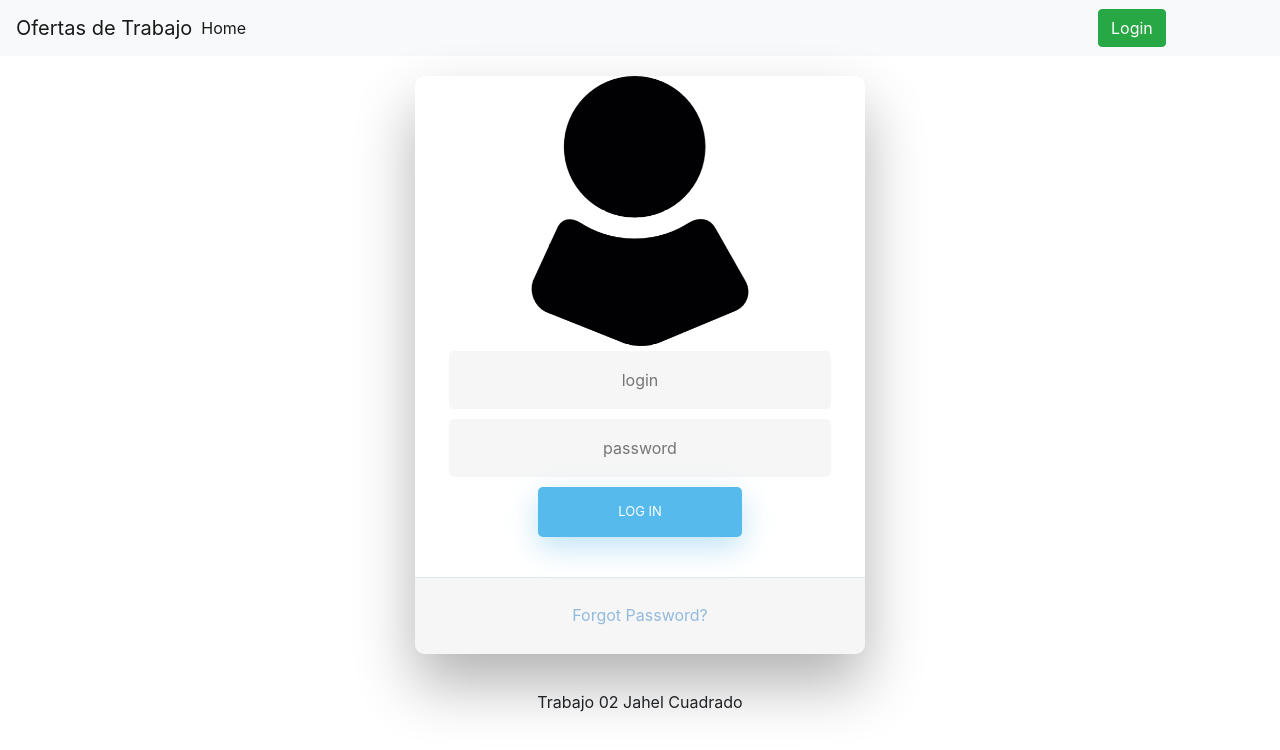
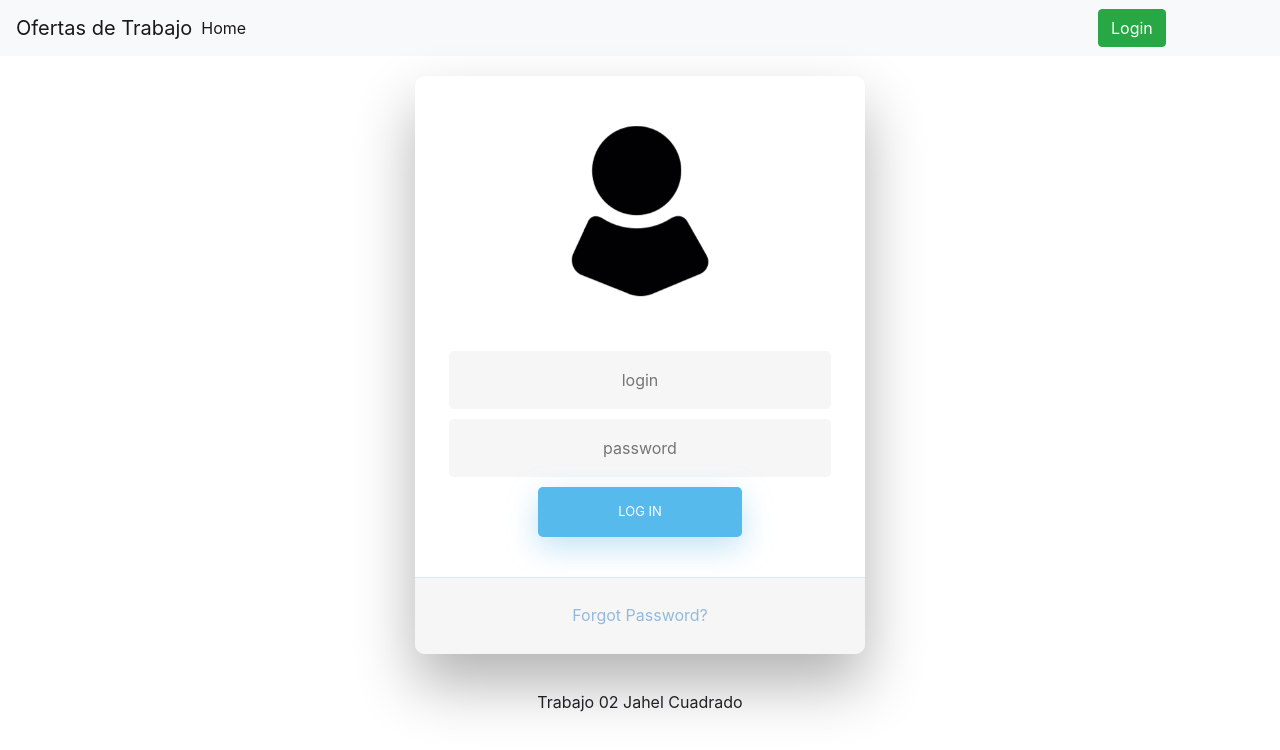
Before and after one commit to JahelCuadrado/TrabajoOfertasAngular, an Angular app: page /login in a window 1280 px wide. Shown: the top 750 px of the page. Built offline with nearby package versions, Linux system fonts and the light colour scheme.

Commit message:
imagen de login mas pequeña

```diff
--- a/src/app/pages/login/login.component.css
+++ b/src/app/pages/login/login.component.css
@@ -281,3 +281,8 @@ input[type=text]:placeholder {
 #icon {
   width:60%;
 }
+
+img{
+  width: 150px;
+  padding: 50px;
+}
```
